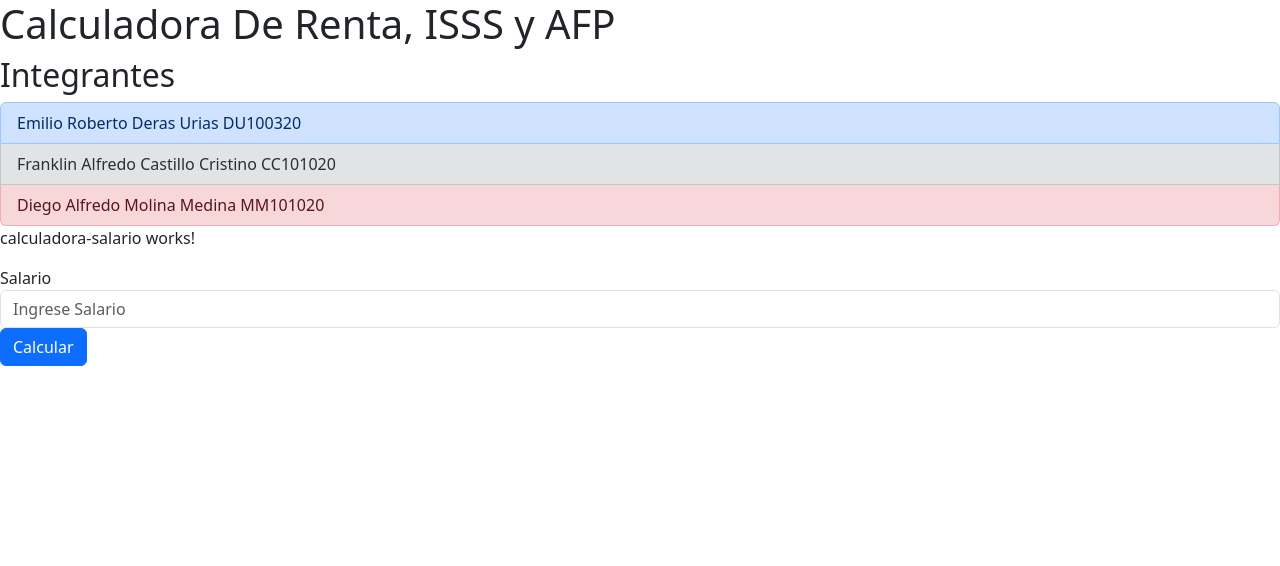
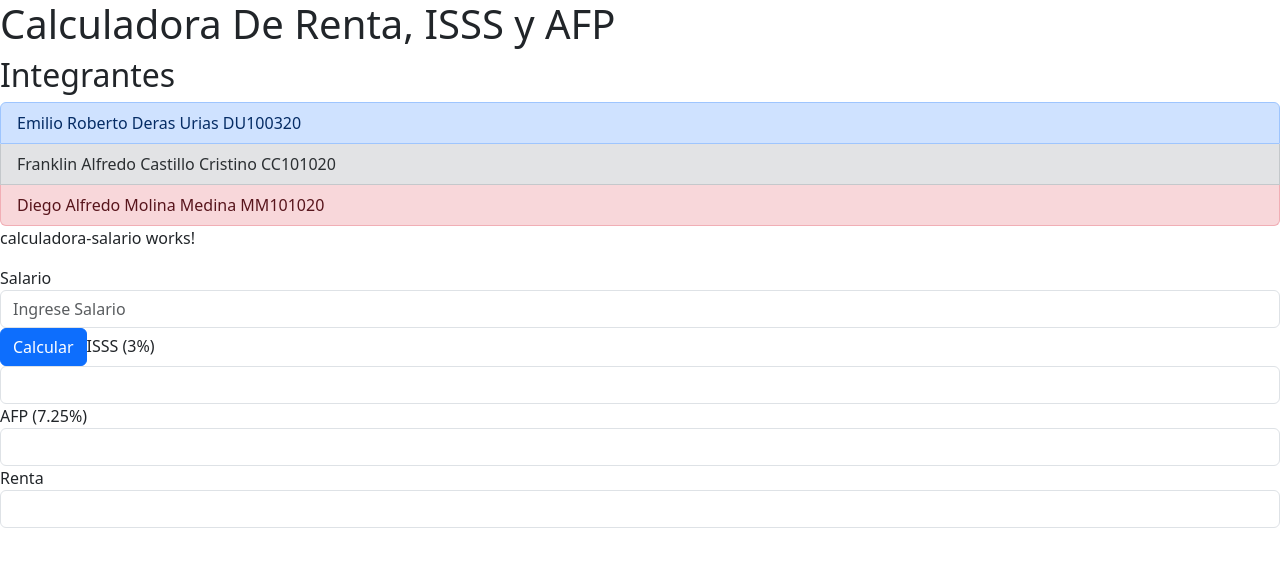
Before and after one commit to Franklin-Castillo-Dev/labufgII, an Angular app: page / in a window 1280 px wide. Shown: the top 566 px of the page. Built offline with nearby package versions, Linux system fonts and the light colour scheme.

Commit message:
Creacion input de isss renta y afp

```diff
--- a/src/app/components/calculadora-salario/calculadora-salario.component.html
+++ b/src/app/components/calculadora-salario/calculadora-salario.component.html
@@ -1,6 +1,48 @@
 <p>calculadora-salario works!</p>
 
 <label for="salario">Salario</label>
-        <input type="number" step="0.01" min="0" class="form-control" id="salario"  placeholder="Ingrese Salario">
+<input
+  type="number"
+  step="0.01"
+  min="0"
+  class="form-control"
+  id="salario"
+  placeholder="Ingrese Salario"
+/>
 
-        <button class="btn btn-primary" type="button" > Calcular</button>
+<button class="btn btn-primary" type="button">Calcular</button>
+
+<label for="isss">ISSS (3%)</label>
+<input
+  class="form-control"
+  type="number"
+  step="0.01"
+  min="0"
+  class="form-control"
+  id="isss"
+  readonly
+/>
+
+<label for="afp">AFP (7.25%)</label>
+<input
+  class="form-control"
+  type="number"
+  step="0.01"
+  min="0"
+  class="form-control"
+  id="afp"
+  name="afp"
+  readonly
+/>
+
+<label for="renta">Renta</label>
+<input
+  class="form-control"
+  type="number"
+  step="0.01"
+  min="0"
+  class="form-control"
+  id="renta"
+  name="renta"
+  readonly
+/>
```
